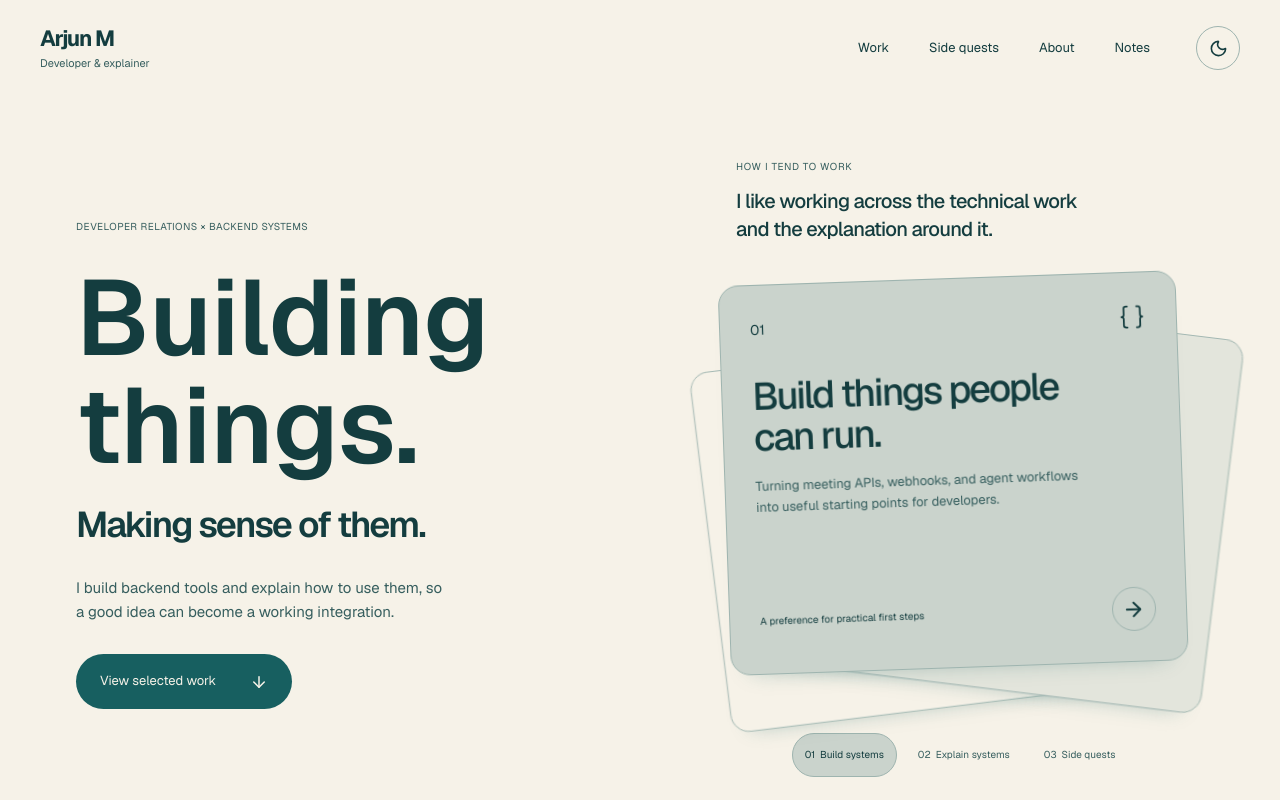
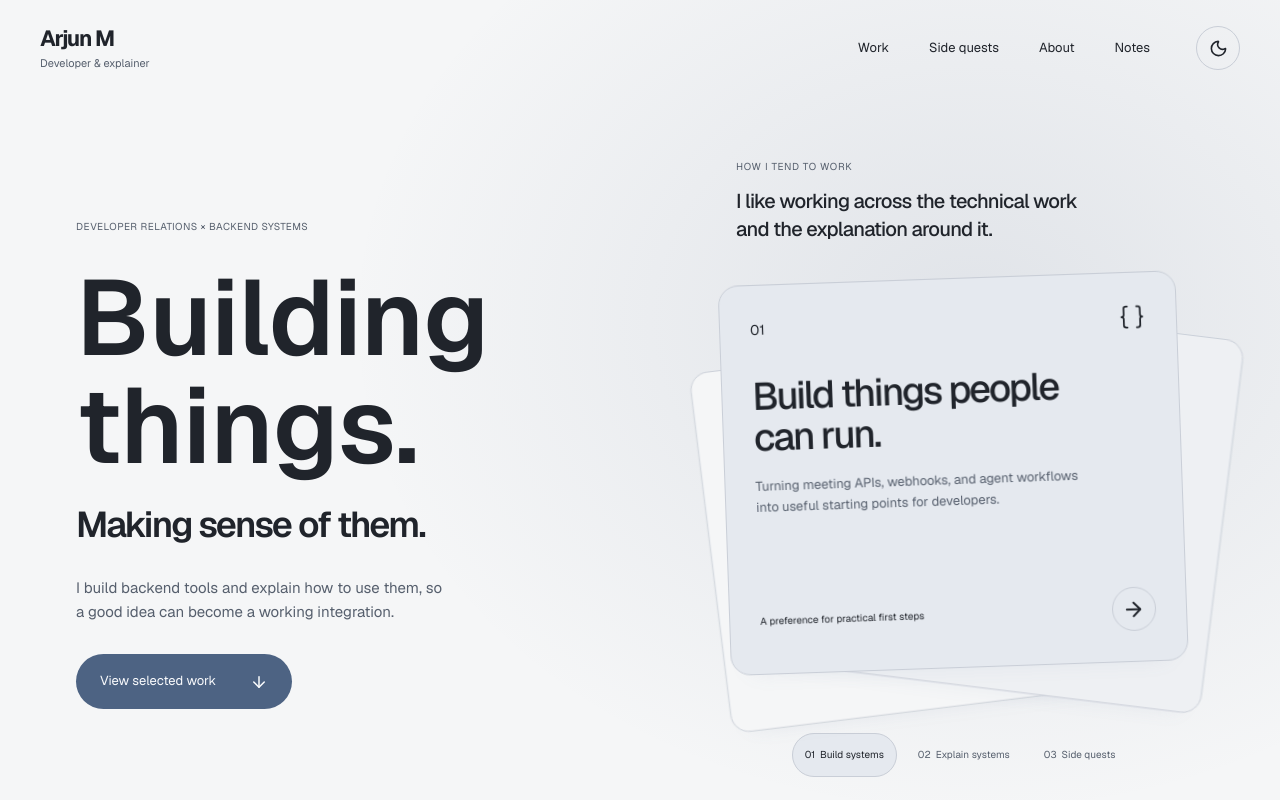
Before and after one commit to Arjun220905/portfolio, a Next.js app: page / in a window 1280 px wide. Shown: the top 800 px of the page. Built offline with nearby package versions, Linux system fonts and the light colour scheme.

Commit message:
Apply Cloud blue palette to light and dark themes

```diff
--- a/app/alternate/portfolio.module.css
+++ b/app/alternate/portfolio.module.css
@@ -1,26 +1,23 @@
-/* Ivory and teal: isolated palette, physical cards, no global overrides. */
+/* Cloud blue: isolated palette, physical cards, no global overrides. */
 .page {
-  --ivory: #f6f2e8; --teal: #175f60; --muted-teal: #6e9290;
-  --surface: var(--ivory);
-  --panel: color-mix(in srgb, var(--muted-teal) 32%, var(--ivory));
-  --card: color-mix(in srgb, var(--muted-teal) 14%, var(--ivory));
-  --text: #143d3f; --secondary: #365e5e;
-  --border: color-mix(in srgb, var(--muted-teal) 65%, var(--ivory));
-  --accent: var(--teal); --accentText: var(--ivory);
-  --shadow: color-mix(in srgb, var(--teal) 40%, transparent);
+  --surface: #f5f6f7; --panel: #e5e9ef; --card: #eef0f3;
+  --text: #20242b; --secondary: #565f6d;
+  --border: #c9ced7;
+  --accent: #4d6383; --accentText: #fafbfd;
+  --shadow: #7285a626; --wash: #596b8a22;
   --reveal-distance: 88px;
-  min-height: 100dvh; background: var(--surface); color: var(--text);
+  min-height: 100dvh; background: radial-gradient(ellipse 780px 620px at 76% 320px, var(--wash), transparent 80%), var(--surface); color: var(--text);
   font: 16px/1.6 var(--alternate-font), Arial, sans-serif;
   overflow: clip; isolation: isolate;
 }
 :global([data-theme='dark']) .page {
-  --surface: #191919; --panel: #30302f; --card: #252524;
-  --text: var(--ivory);
-  --secondary: #c2beb6;
-  --border: #73716c;
-  --accent: #b8acd6;
-  --accentText: var(--surface);
-  --shadow: color-mix(in srgb, var(--surface) 75%, transparent);
+  --surface: #191c21; --panel: #292f38; --card: #22272f;
+  --text: #f0f2f5;
+  --secondary: #b3bbc8;
+  --border: #454e5c;
+  --accent: #a3b5d2;
+  --accentText: #1b222d;
+  --shadow: #00000066; --wash: #7791ba17;
 }
 .page * { box-sizing: border-box; }
 .page h1, .page h2, .page h3, .page p { margin: 0; }
```
